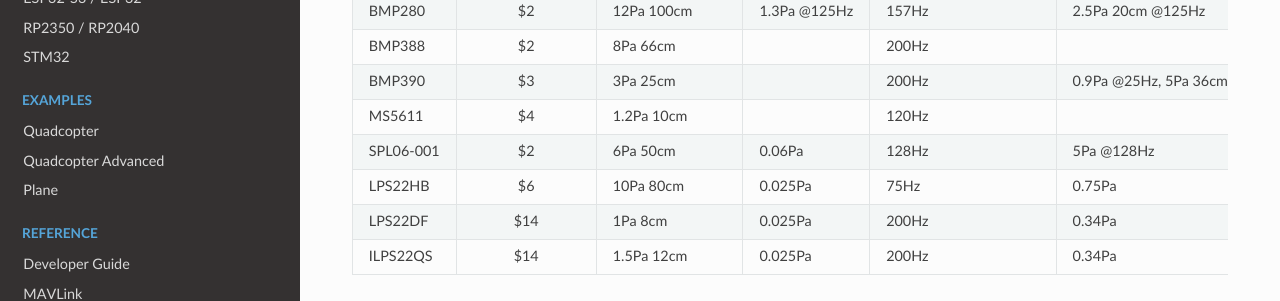
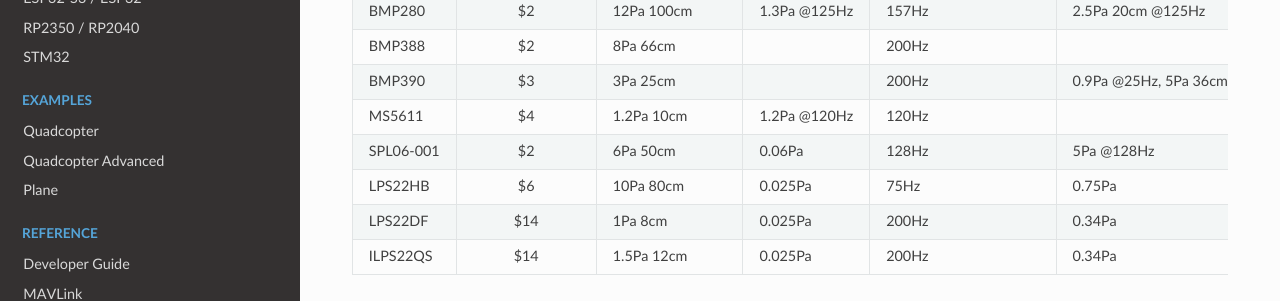
Before and after one commit to qqqlab/madflight-docs, an MkDocs documentation site: the page built from docs/Sensor-Boards.md, in a window 1280 px wide and 900 px high, scrolled down 1836 px. Shown: the part 151-452 px from the top of the window. Built offline with MkDocs 1.6.1, drawn with Linux system fonts in a browser that asks for light colours; nearby versions of some CDN libraries.

Commit message:
Update Sensor-Boards.md

```diff
--- a/docs/Sensor-Boards.md
+++ b/docs/Sensor-Boards.md
@@ -64,7 +64,7 @@ BMP180    | $2
 BMP280    | $2 | 12Pa 100cm | 1.3Pa @125Hz | 157Hz | 2.5Pa 20cm @125Hz | Used in current commercial FC
 BMP388    | $2 | 8Pa 66cm | | 200Hz
 BMP390    | $3 | 3Pa 25cm | | 200Hz | 0.9Pa @25Hz, 5Pa 36cm @100Hz
-MS5611    | $4 | 1.2Pa 10cm | | 120Hz
+MS5611    | $4 | 1.2Pa 10cm | 1.2Pa @120Hz | 120Hz
 SPL06-001 | $2 | 6Pa 50cm | 0.06Pa | 128Hz | 5Pa @128Hz | Similar to DSP310
 LPS22HB   | $6 | 10Pa 80cm | 0.025Pa | 75Hz | 0.75Pa
 LPS22DF   | $14 | 1Pa 8cm | 0.025Pa | 200Hz | 0.34Pa
```
